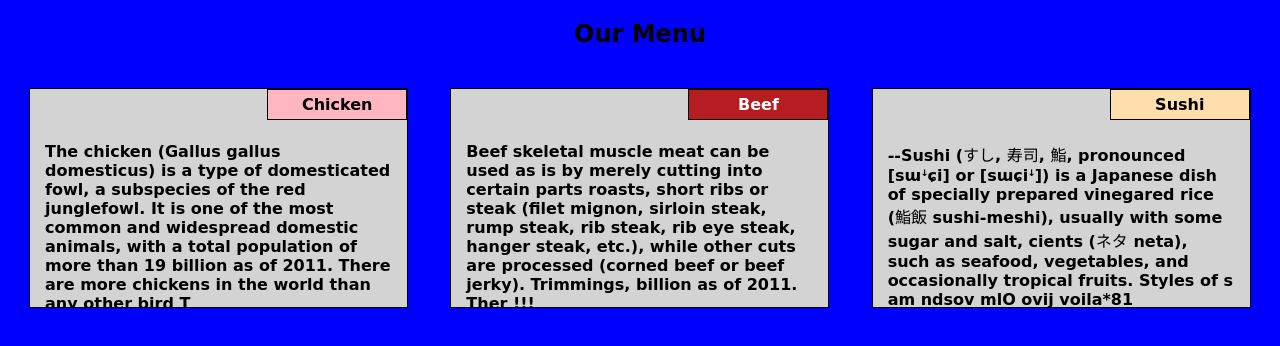
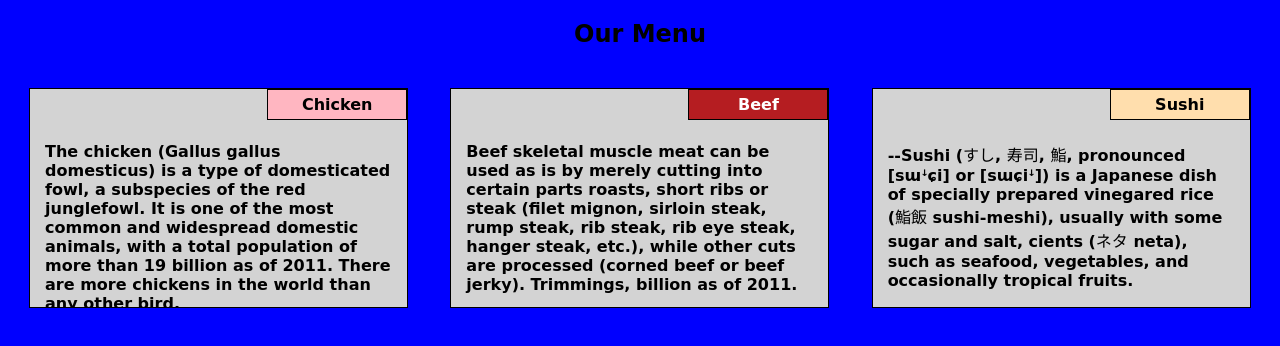
Before and after one commit to psinghal768/coursera-test, a plain HTML site: page index.html in a window 1280 px wide. Drawn offline with Linux system fonts and the light colour scheme.

Commit message:
Update index.html

```diff
--- a/index.html
+++ b/index.html
@@ -9,13 +9,13 @@
 	<h2>Our Menu</h2>
 <div class="row">
 	<div class="col-lg-4 col-md-6 col-sm-12">
-		<section><h4 id="chic">Chicken</h4><br><br>The chicken (Gallus gallus domesticus) is a type of domesticated fowl, a subspecies of the red junglefowl. It is one of the most common and widespread domestic animals, with a total population of more than 19 billion as of 2011. There are more chickens in the world than any other bird  T </section>
+		<section><h4 id="chic">Chicken</h4><br><br>The chicken (Gallus gallus domesticus) is a type of domesticated fowl, a subspecies of the red junglefowl. It is one of the most common and widespread domestic animals, with a total population of more than 19 billion as of 2011. There are more chickens in the world than any other bird. </section>
 	</div>
 	<div class="col-lg-4 col-md-6 col-sm-12">
-		<section><h4 id="beef">Beef</h4><br><br>Beef skeletal muscle meat can be used as is by merely cutting into certain parts roasts, short ribs or steak (filet mignon, sirloin steak, rump steak, rib steak, rib eye steak, hanger steak, etc.), while other cuts are processed (corned beef or beef jerky). Trimmings,  billion as of 2011. Ther !!!</section>
+		<section><h4 id="beef">Beef</h4><br><br>Beef skeletal muscle meat can be used as is by merely cutting into certain parts roasts, short ribs or steak (filet mignon, sirloin steak, rump steak, rib steak, rib eye steak, hanger steak, etc.), while other cuts are processed (corned beef or beef jerky). Trimmings,  billion as of 2011.</section>
 	</div>
 	<div class="col-lg-4 col-md-12 col-sm-12">
-		<section><h4 id="sus">Sushi </h4><br><br>--Sushi (すし, 寿司, 鮨, pronounced [sɯꜜɕi] or [sɯɕiꜜ]) is a Japanese dish of specially prepared vinegared rice (鮨飯 sushi-meshi), usually with some sugar and salt, cients (ネタ neta), such as seafood, vegetables, and occasionally tropical fruits. Styles of s am ndsov mlO ovij voila*81</section>
+		<section><h4 id="sus">Sushi </h4><br><br>--Sushi (すし, 寿司, 鮨, pronounced [sɯꜜɕi] or [sɯɕiꜜ]) is a Japanese dish of specially prepared vinegared rice (鮨飯 sushi-meshi), usually with some sugar and salt, cients (ネタ neta), such as seafood, vegetables, and occasionally tropical fruits.</section>
 	</div>
 </div>
 </body>
```
